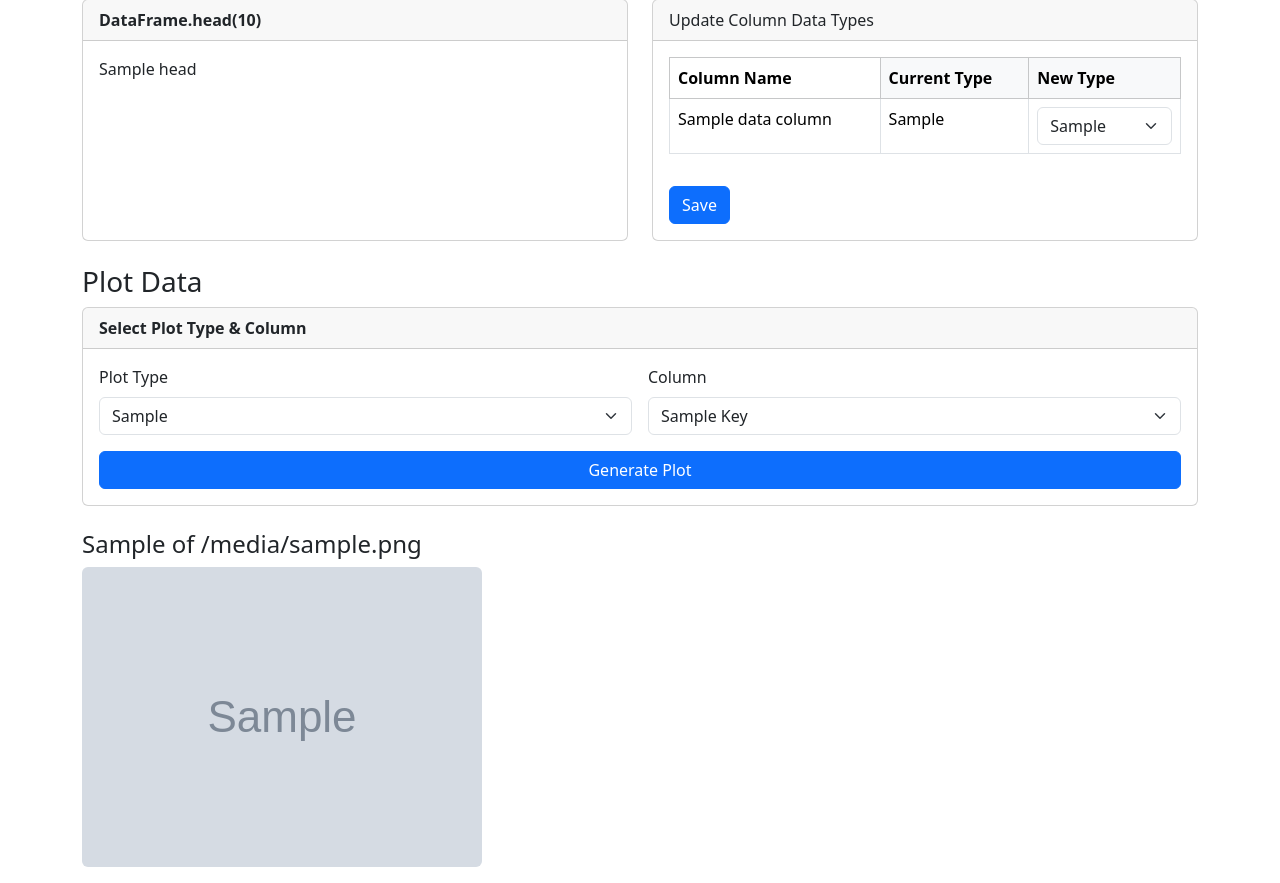
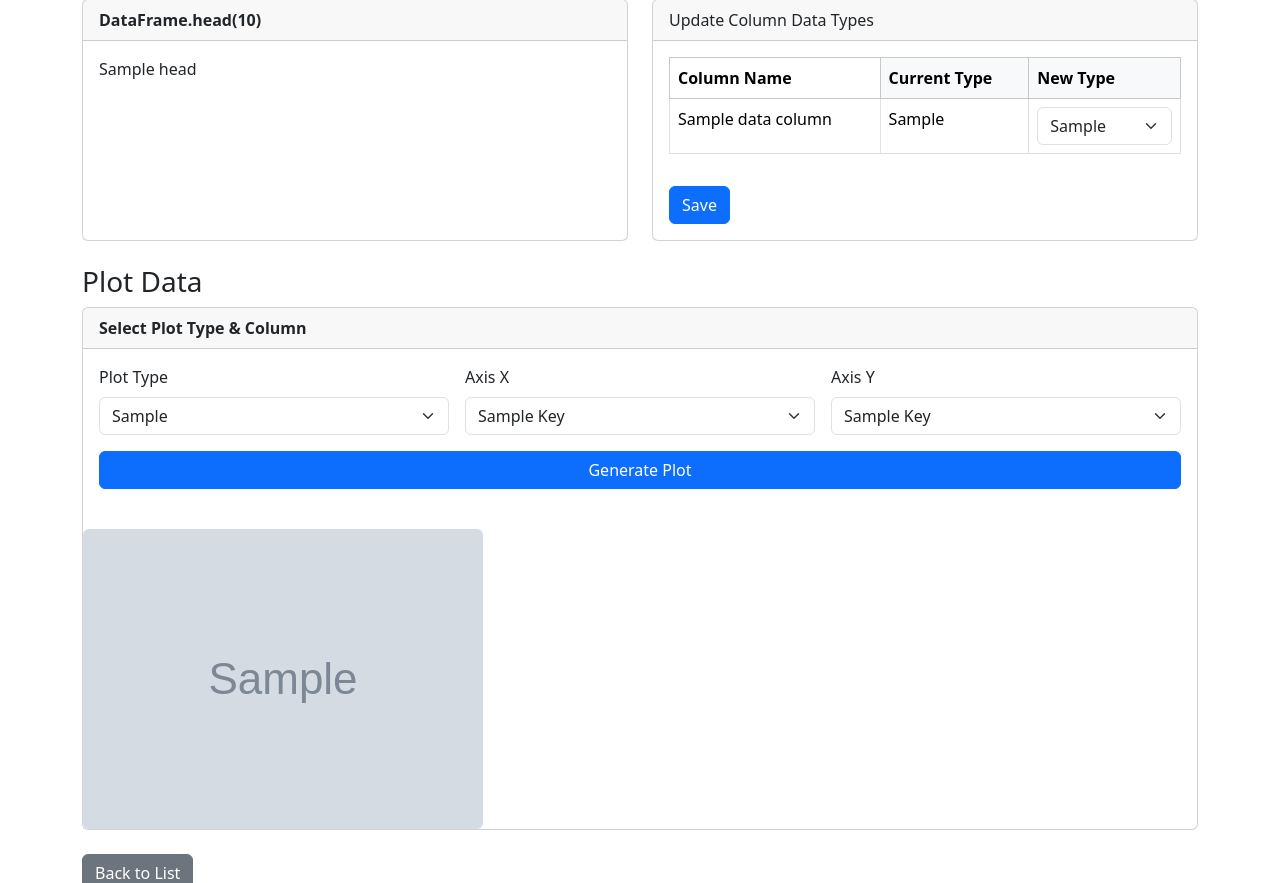
Before and after one commit to daniel-tomaszuk/data-science-web-tool, a Django app: template data_science_web_tool/preprocessing/templates/preprocessing/data/details.html in a window 1280 px wide. Shown: the part 271-1154 px from the top of the page. Run offline with Django 5.2, Linux system fonts and the light colour scheme; the template is opened without the code that fills it: most values are stand-ins (such as "Sample title", 1, 10 or a date in 2020); grey boxes marked "Sample" are stand-in pictures; data that the repository does not hold is empty.

Commit message:
Improve image generation UI.

```diff
--- a/data_science_web_tool/general/views.py
+++ b/data_science_web_tool/general/views.py
@@ -4,6 +4,6 @@ from preprocessing.models import Data
 
 class DataListView(ListView):
     model = Data
-    queryset = Data.objects.all()
+    queryset = Data.objects.all().order_by("-created_at")
     template_name = "general/data/list.html"
     paginate_by = 10
--- a/data_science_web_tool/preprocessing/serializers/preprocessing.py
+++ b/data_science_web_tool/preprocessing/serializers/preprocessing.py
@@ -2,5 +2,6 @@ from rest_framework import serializers
 
 
 class ImageRetrieveSerializer(serializers.Serializer):
-    column_name = serializers.CharField(min_length=1)
+    axis_x_name = serializers.CharField(min_length=1)
+    axis_y_name = serializers.CharField(min_length=1)
     plot_type = serializers.CharField(min_length=1)
--- a/data_science_web_tool/preprocessing/templates/preprocessing/components/create_image.html
+++ b/data_science_web_tool/preprocessing/templates/preprocessing/components/create_image.html
@@ -5,8 +5,9 @@
         <form method="POST" action="{% url 'preprocessing:create-plot' object.id %}">
             {% csrf_token %}
             <div class="row g-3 align-items-end">
+
                 <!-- Select Plot Type -->
-                <div class="col-md-6">
+                <div class="col-md-4">
                     <label for="plotType" class="form-label">Plot Type</label>
                     <select class="form-select" id="plotType" name="plot_type" required>
                         {% for supported_plot_type in object.SUPPORTED_PLOT_TYPES %}
@@ -17,12 +18,26 @@
                     </select>
                 </div>
 
-                <!-- Select Column -->
-                <div class="col-md-6">
-                    <label for="plotColumn" class="form-label">Column</label>
-                    <select class="form-select" id="plotColumn" name="column_name" required>
+                <!-- Select Column X-->
+                <div class="col-md-4">
+                    <label for="plotColumn" class="form-label">Axis X</label>
+                    <select class="form-select" id="plotColumnX" name="axis_x_name" required>
                         {% for column_name in object.data_columns.keys%}
-                            <option value="{{ column_name }}">{{ column_name|title }}</option>
+                            <option value="{{ column_name }}" {% if column_name|lower == preprocessing_plot_axis_x_name %}selected{% endif %}>
+                                {{ column_name|title }}
+                            </option>
+                        {% endfor %}
+                    </select>
+                </div>
+
+                <!-- Select Column Y-->
+                <div class="col-md-4">
+                    <label for="plotColumn" class="form-label">Axis Y</label>
+                    <select class="form-select" id="plotColumnY" name="axis_y_name" required>
+                        {% for column_name in object.data_columns.keys%}
+                            <option value="{{ column_name }}" {% if column_name|lower == preprocessing_plot_axis_y_name %}selected{% endif %}>
+                                {{ column_name|title }}
+                            </option>
                         {% endfor %}
                     </select>
                 </div>
@@ -34,4 +49,12 @@
             </div>
         </form>
     </div>
+    <!-- Display Generated Plot -->
+    {% if preprocessing_plot_image %}
+        <div class="mt-4">
+            <img src="{{ preprocessing_plot_image  }}" alt="Plot of {{ preprocessing_plot_image }}" class="img-fluid rounded">
+        </div>
+    {% else %}
+        <p class="text-muted mt-3">No image available.</p>
+    {% endif %}
 </div>
--- a/data_science_web_tool/preprocessing/templates/preprocessing/data/details.html
+++ b/data_science_web_tool/preprocessing/templates/preprocessing/data/details.html
@@ -96,15 +96,6 @@
     </div>
     <br>
     {% include "preprocessing/components/create_image.html" with object=object %}
-    <!-- Display Generated Plot -->
-    {% if preprocessing_plot_image %}
-        <div class="mt-4">
-            <h4>{{ preprocessing_plot_type }} of {{ preprocessing_plot_image_column }}</h4>
-            <img src="{{ preprocessing_plot_image  }}" alt="Plot of {{ preprocessing_plot_image }}" class="img-fluid rounded">
-        </div>
-    {% else %}
-        <p class="text-muted mt-3">No image available.</p>
-    {% endif %}
 
     <!-- Back Button -->
     <div class="mt-4">
--- a/data_science_web_tool/preprocessing/urls.py
+++ b/data_science_web_tool/preprocessing/urls.py
@@ -13,7 +13,7 @@ urlpatterns = [
     ),
     path(
         "<int:pk>/create-plot/",
-        views.ImageRetrieveAPIView.as_view(),
+        views.ImageCreateAPIView.as_view(),
         name="create-plot",
     ),
 ]
```
Also changed, not shown: data_science_web_tool/preprocessing/handlers/plot_handlers.py (+12 -6 lines), data_science_web_tool/preprocessing/views.py (+15 -7 lines).
